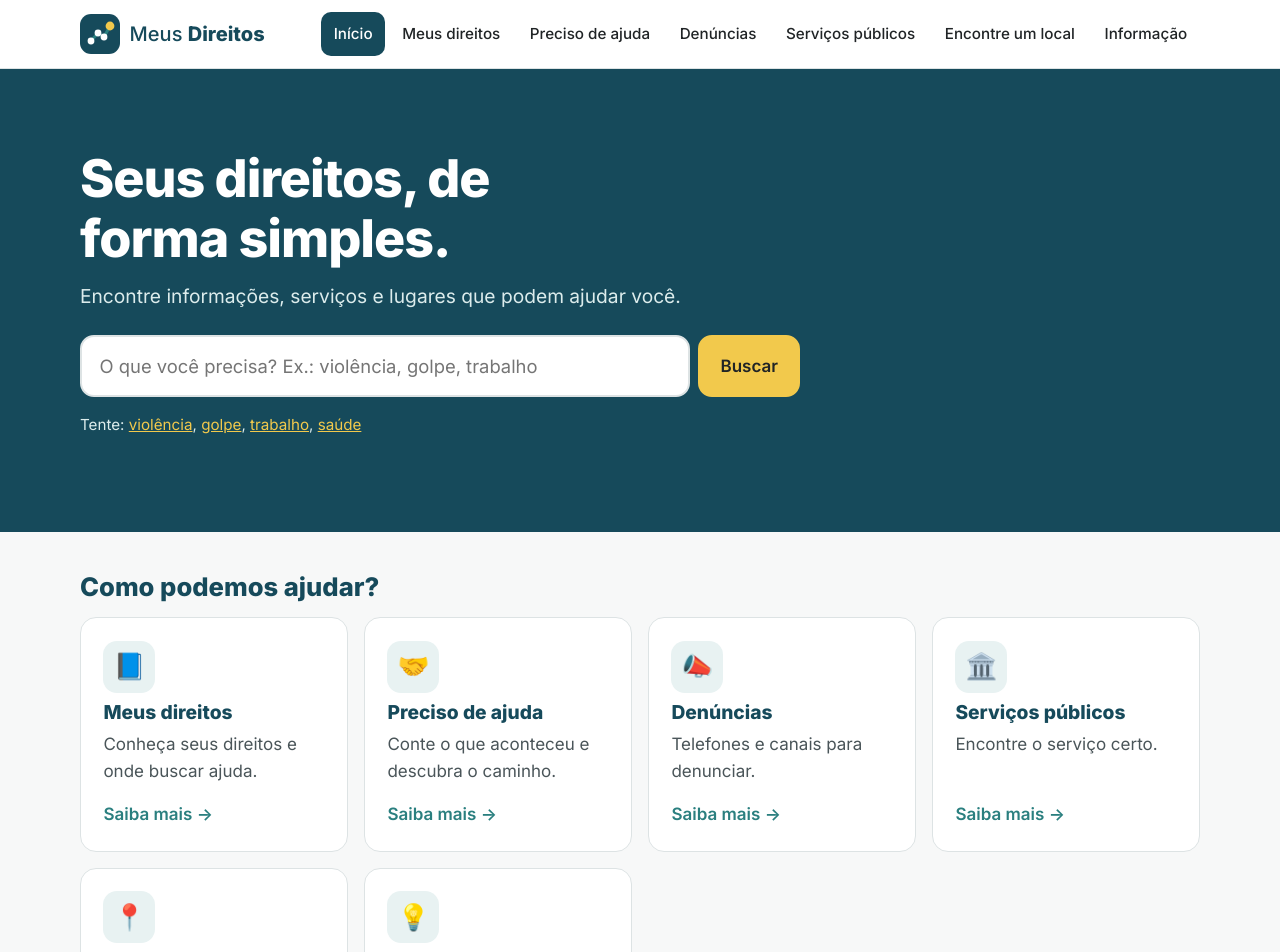
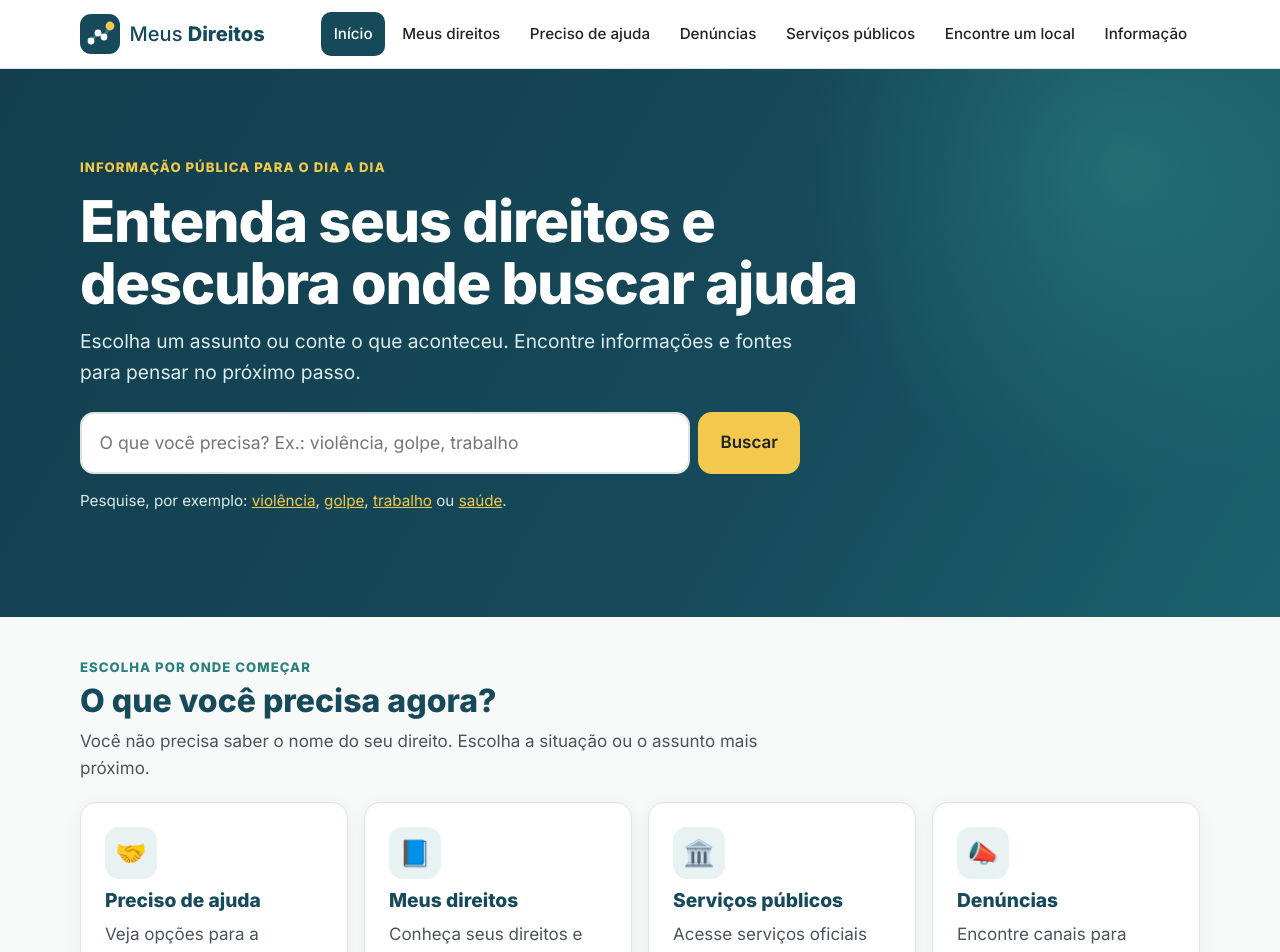
Before and after one commit to Ileojk/meus-direitos, a React (Vite) app: page / in a window 1280 px wide. Shown: the top 952 px of the page. Built offline with nearby package versions, Linux system fonts and the light colour scheme.

Commit message:
Melhora clareza e apresentação do site

```diff
--- a/src/components/Cards.jsx
+++ b/src/components/Cards.jsx
@@ -4,7 +4,7 @@ export function SectionHeader({ title, sub, children }) {
   return <div className="section-header"><h1>{title}</h1>{sub && <p className="lead">{sub}</p>}{children}</div>;
 }
 
-export function CategoryCard({ href, icon, title, desc, cta = 'Saiba mais' }) {
+export function CategoryCard({ href, icon, title, desc, cta = 'Ver opções' }) {
   return (
     <a className="card" href={href}>
       <span className="icon" aria-hidden="true">{icon}</span>
--- a/src/components/Layout.jsx
+++ b/src/components/Layout.jsx
@@ -43,7 +43,7 @@ export function Footer() {
     <footer className="footer">
       <div className="container">
         <Logo />
-        <p>Protótipo de hub de cidadania. As informações são links para fontes oficiais e de instituições; confirme sempre nos canais oficiais. Em emergência, ligue 190.</p>
+        <p>Este site reúne informação geral e links para fontes oficiais e instituições. Ele não substitui orientação jurídica individual nem o atendimento do serviço. Em emergência policial, ligue 190.</p>
         <nav aria-label="Rodapé" className="footer-nav">
           {SECTIONS.map((s) => <a key={s.id} href={`#/${s.id}`}>{s.label}</a>)}
         </nav>
--- a/src/data/site.js
+++ b/src/data/site.js
@@ -17,7 +17,7 @@ export const SECTIONS = [
       t('pcd', 'Pessoas com deficiência', '♿', 'Direitos e inclusão.', ['d100-tel', 'mdh-ondh']),
       t('outros-grupos', 'Outros grupos', '🤲', 'Direitos de outros grupos.'),
     ] },
-  { id: 'preciso-de-ajuda', label: 'Preciso de ajuda', icon: '🤝', desc: 'Conte o que aconteceu e descubra o caminho.', heading: 'Conte o que aconteceu.', sub: 'Escolha a situação que mais se aproxima do que você está enfrentando.',
+  { id: 'preciso-de-ajuda', label: 'Preciso de ajuda', icon: '🤝', desc: 'Veja opções para a situação que você está enfrentando.', heading: 'Qual situação você está enfrentando?', sub: 'Escolha a situação mais parecida com a sua para ver canais e serviços que podem ajudar.',
     topics: [
       t('violencia', 'Fui vítima de violência', '🛟', 'Canais de apoio e proteção.', ['tel190', 'd180-tel', 'd100-tel', 'sjdh-pe', 'pc-pe', 'bo-pe']),
       t('discriminacao', 'Sofri discriminação', '🫂', 'Onde relatar e buscar apoio.', ['d100-tel', 'd100-wa', 'mdh-ondh', 'bo-pe']),
@@ -26,7 +26,7 @@ export const SECTIONS = [
       t('golpe', 'Sofri um golpe', '🎣', 'O que fazer depois de um golpe.', ['bo-pe', 'pc-pe', 'comunica-pf', 'conecta-recife']),
       t('orientacao-juridica', 'Preciso de orientação jurídica', '🧭', 'Onde buscar orientação.'),
     ] },
-  { id: 'denuncias', label: 'Denúncias', icon: '📣', desc: 'Telefones e canais para denunciar.', heading: 'Denúncias', sub: 'Escolha o tipo de situação e veja por onde denunciar.', emergency: true,
+  { id: 'denuncias', label: 'Denúncias', icon: '📣', desc: 'Encontre canais para relatar uma situação.', heading: 'Canais para denunciar', sub: 'Escolha o assunto e confira qual canal pode receber o relato. Em emergência policial, ligue 190.', emergency: true,
     topics: [
       t('violencia', 'Violência', '🛟', 'Denuncie situações de violência.', ['d180-tel', 'd100-tel', 'tel190', 'sjdh-pe']),
       t('discriminacao', 'Discriminação', '🫂', 'Denuncie casos de discriminação.', ['d100-tel', 'd100-wa', 'mdh-ondh']),
@@ -34,7 +34,7 @@ export const SECTIONS = [
       t('crimes', 'Crimes', '🔎', 'Comunique crimes às autoridades.', ['comunica-pf', 'pc-pe', 'pf', 'bo-pe', 'conecta-recife', 'pf-canais', 'tel181', 'pc-pr-181']),
       t('emergencias', 'Emergências', '🚨', 'Números para ligar agora.', 'EMERGENCY'),
     ] },
-  { id: 'servicos-publicos', label: 'Serviços públicos', icon: '🏛️', desc: 'Encontre o serviço certo.', heading: 'Serviços públicos', sub: 'Veja os serviços por área. Novos serviços serão adicionados aqui.',
+  { id: 'servicos-publicos', label: 'Serviços públicos', icon: '🏛️', desc: 'Acesse serviços oficiais por assunto.', heading: 'Serviços públicos', sub: 'Consulte serviços oficiais e confirme requisitos, disponibilidade e atendimento no órgão responsável.',
     topics: [
       t('saude', 'Saúde', '🩺', 'Serviços de saúde.'),
       t('assistencia-social', 'Assistência social', '🧡', 'Serviços de assistência social.'),
@@ -44,7 +44,7 @@ export const SECTIONS = [
       t('emprego', 'Emprego', '🧰', 'Serviços de emprego.'),
       t('beneficios', 'Benefícios', '🎁', 'Serviços de benefícios.'),
     ] },
-  { id: 'encontre-um-local', label: 'Encontre um local', icon: '📍', desc: 'Instituições e serviços para atendimento.', heading: 'Encontre um local', sub: 'Encontre instituições e serviços onde você pode buscar atendimento.',
+  { id: 'encontre-um-local', label: 'Encontre um local', icon: '📍', desc: 'Veja instituições e possibilidades de atendimento.', heading: 'Onde buscar atendimento?', sub: 'Confira as fontes disponíveis e confirme diretamente se a instituição atende sua região.',
     topics: [
       t('mapa', 'Mapa', '🗺️', 'Veja locais no mapa.', 'MAP'),
       t('orgaos-publicos', 'Órgãos públicos', '🏛️', 'Órgãos que oferecem atendimento.', ['pc-pe', 'pf', 'sjdh-pe']),
@@ -52,7 +52,7 @@ export const SECTIONS = [
       t('centros-atendimento', 'Centros de atendimento', '🏥', 'Centros de atendimento.', ['ct-recife']),
       t('atendimento-juridico', 'Atendimento jurídico', '📑', 'Onde buscar atendimento jurídico.'),
     ] },
-  { id: 'informacao', label: 'Informação', icon: '💡', desc: 'Sites, guias e explicações simples.', heading: 'Informação', sub: 'Conteúdo confiável para entender seus direitos.',
+  { id: 'informacao', label: 'Informação', icon: '💡', desc: 'Consulte guias, perguntas e referências.', heading: 'Entenda melhor seus direitos', sub: 'Consulte fontes e materiais de referência. As explicações do site são gerais e não substituem orientação individual.',
     topics: [
       t('sites-especializados', 'Sites especializados', '🌐', 'Sites e canais de instituições.', 'GROUPED'),
       t('guias', 'Guias', '🗂️', 'Guias para entender e agir.', ['govbr-cotidiano', 'ct-papel', 'ct-quando', 'd100-ufmg']),
--- a/src/pages/Home.jsx
+++ b/src/pages/Home.jsx
@@ -2,23 +2,31 @@ import SearchBar from '../components/SearchBar.jsx';
 import { CategoryCard, EmergencyCard } from '../components/Cards.jsx';
 import { SECTIONS } from '../data/site.js';
 
+const HOME_ORDER = ['preciso-de-ajuda', 'meus-direitos', 'servicos-publicos', 'denuncias', 'encontre-um-local', 'informacao'];
+
 export default function Home() {
+  const startingPoints = HOME_ORDER.map((id) => SECTIONS.find((section) => section.id === id));
   return (
     <>
       <section className="hero">
         <div className="container">
-          <h1>Seus direitos, de forma simples.</h1>
-          <p className="lead">Encontre informações, serviços e lugares que podem ajudar você.</p>
+          <p className="hero-kicker">Informação pública para o dia a dia</p>
+          <h1>Entenda seus direitos e descubra onde buscar ajuda</h1>
+          <p className="lead">Escolha um assunto ou conte o que aconteceu. Encontre informações e fontes para pensar no próximo passo.</p>
           <SearchBar large />
-          <p className="hint">Tente: <a href="#/busca?q=viol%C3%AAncia">violência</a>, <a href="#/busca?q=golpe">golpe</a>, <a href="#/busca?q=trabalho">trabalho</a>, <a href="#/busca?q=sa%C3%BAde">saúde</a></p>
+          <p className="hint">Pesquise, por exemplo: <a href="#/busca?q=viol%C3%AAncia">violência</a>, <a href="#/busca?q=golpe">golpe</a>, <a href="#/busca?q=trabalho">trabalho</a> ou <a href="#/busca?q=sa%C3%BAde">saúde</a>.</p>
         </div>
       </section>
       <div className="container">
-        <h2 className="h2">Como podemos ajudar?</h2>
+        <div className="home-section-heading">
+          <p className="eyebrow">Escolha por onde começar</p>
+          <h2>O que você precisa agora?</h2>
+          <p>Você não precisa saber o nome do seu direito. Escolha a situação ou o assunto mais próximo.</p>
+        </div>
         <div className="grid">
-          {SECTIONS.map((s) => <CategoryCard key={s.id} href={`#/${s.id}`} icon={s.icon} title={s.label} desc={s.desc} />)}
+          {startingPoints.map((s) => <CategoryCard key={s.id} href={`#/${s.id}`} icon={s.icon} title={s.label} desc={s.desc} />)}
         </div>
-        <h2 className="h2">Acesso rápido</h2>
+        <h2 className="h2 quick-access-title">Precisa de um canal de apoio?</h2>
         <EmergencyCard />
       </div>
     </>
--- a/src/styles/index.css
+++ b/src/styles/index.css
@@ -26,14 +26,17 @@ main:focus{outline:none}
 @media (min-width:1001px){.mobile-menu{display:none}}
 @media (max-width:1000px){.nav{display:none}.menu-btn{display:block}}
 /* hero */
-.hero{background:var(--petrol);color:#fff;padding:clamp(2.5rem,7vw,5rem) 0}
-.hero h1{color:#fff;max-width:14ch}
+.hero{background:radial-gradient(circle at 88% 18%,rgba(42,127,127,.62),transparent 27%),linear-gradient(120deg,#123e4d 0%,var(--petrol) 62%,#1b626d 100%);color:#fff;padding:clamp(3rem,7vw,5.5rem) 0}
+.hero-kicker,.eyebrow{margin:0 0 .75rem;font-size:.82rem;font-weight:800;letter-spacing:.08em;text-transform:uppercase}
+.hero-kicker{color:var(--yellow)}
+.hero h1{color:#fff;max-width:20ch;font-size:clamp(2.25rem,5vw,3.6rem);line-height:1.08}
 .lead{font-size:1.2rem;color:var(--muted);margin:.75rem 0 0;max-width:60ch}
 .hero .lead{color:#dcecec}
 .hint{color:#dcecec;font-size:.95rem}.hint a{color:var(--yellow)}
 .search{display:flex;gap:.5rem;margin-top:1.5rem;max-width:720px}
 .search input{flex:1;min-width:0;min-height:52px;padding:0 1.1rem;font:inherit;border:2px solid var(--line);border-radius:14px;background:#fff;color:var(--text)}
-.search-lg input{min-height:62px;font-size:1.15rem}
+.search-lg input{min-height:62px;font-size:1.1rem}
+.search input:focus-visible{border-color:var(--teal)}
 /* buttons */
 .btn{display:inline-flex;align-items:center;justify-content:center;min-height:48px;padding:0 1.25rem;border-radius:14px;font:inherit;font-weight:600;text-decoration:none;border:2px solid var(--petrol);color:var(--petrol);background:#fff;cursor:pointer}
 .btn:hover{background:var(--petrol);color:#fff}
@@ -44,10 +47,17 @@ main:focus{outline:none}
 /* layout */
 .page{padding:1rem 0 2rem}
 .h2{font-size:1.6rem;margin:2.5rem 0 1rem}
-.section-header{margin:1rem 0 1.75rem}
+.section-header{margin:1rem 0 2rem}
+.section-header h1{max-width:24ch}
+.home-section-heading{margin:2.5rem 0 1.25rem}
+.home-section-heading .eyebrow{color:var(--teal);margin-bottom:.35rem}
+.home-section-heading h2{font-size:clamp(1.6rem,3vw,2rem)}
+.home-section-heading>p:last-child{margin:.5rem 0 0;color:var(--muted);max-width:65ch}
+.quick-access-title{margin-top:3rem}
 .grid{display:grid;grid-template-columns:repeat(auto-fill,minmax(260px,1fr));gap:1rem}
-.card{display:flex;flex-direction:column;gap:.5rem;padding:1.4rem;background:#fff;border:1px solid var(--line);border-radius:var(--r);text-decoration:none;color:var(--text);transition:border-color .15s,transform .15s}
-.card:hover{border-color:var(--teal);transform:translateY(-2px)}
+.card{display:flex;flex-direction:column;gap:.6rem;padding:1.5rem;background:#fff;border:1px solid var(--line);border-radius:var(--r);text-decoration:none;color:var(--text);box-shadow:0 4px 18px rgba(22,74,91,.045);transition:border-color .15s,box-shadow .15s,transform .15s}
+.card:hover{border-color:var(--teal);box-shadow:0 10px 26px rgba(22,74,91,.11);transform:translateY(-2px)}
+.card:focus-visible{border-color:var(--teal);box-shadow:0 0 0 4px rgba(42,127,127,.16)}
 .card h3{font-size:1.2rem}
 .card p{margin:0;color:var(--muted)}
 .card .icon{display:grid;place-items:center;width:52px;height:52px;border-radius:14px;background:#e8f2f2;font-size:1.6rem}
@@ -77,5 +87,5 @@ main:focus{outline:none}
 .footer{margin-top:3rem;padding:2rem 0;background:#fff;border-top:1px solid var(--line);color:var(--muted);font-size:.95rem}
 .footer p{max-width:70ch}
 .footer-nav{display:flex;flex-wrap:wrap;gap:.25rem 1.25rem}
-@media (max-width:600px){body{font-size:1.05rem}.search{flex-direction:column}.search .btn{min-height:56px}.grid{grid-template-columns:1fr}.hero h1{max-width:none}}
+@media (max-width:600px){body{font-size:1.05rem}.search{flex-direction:column}.search .btn{min-height:56px}.grid{grid-template-columns:1fr}.hero h1{max-width:18ch}.hero{padding:2.75rem 0 3rem}.home-section-heading{margin-top:2rem}}
 @media (prefers-reduced-motion:reduce){*{transition:none!important;scroll-behavior:auto!important}}
```
